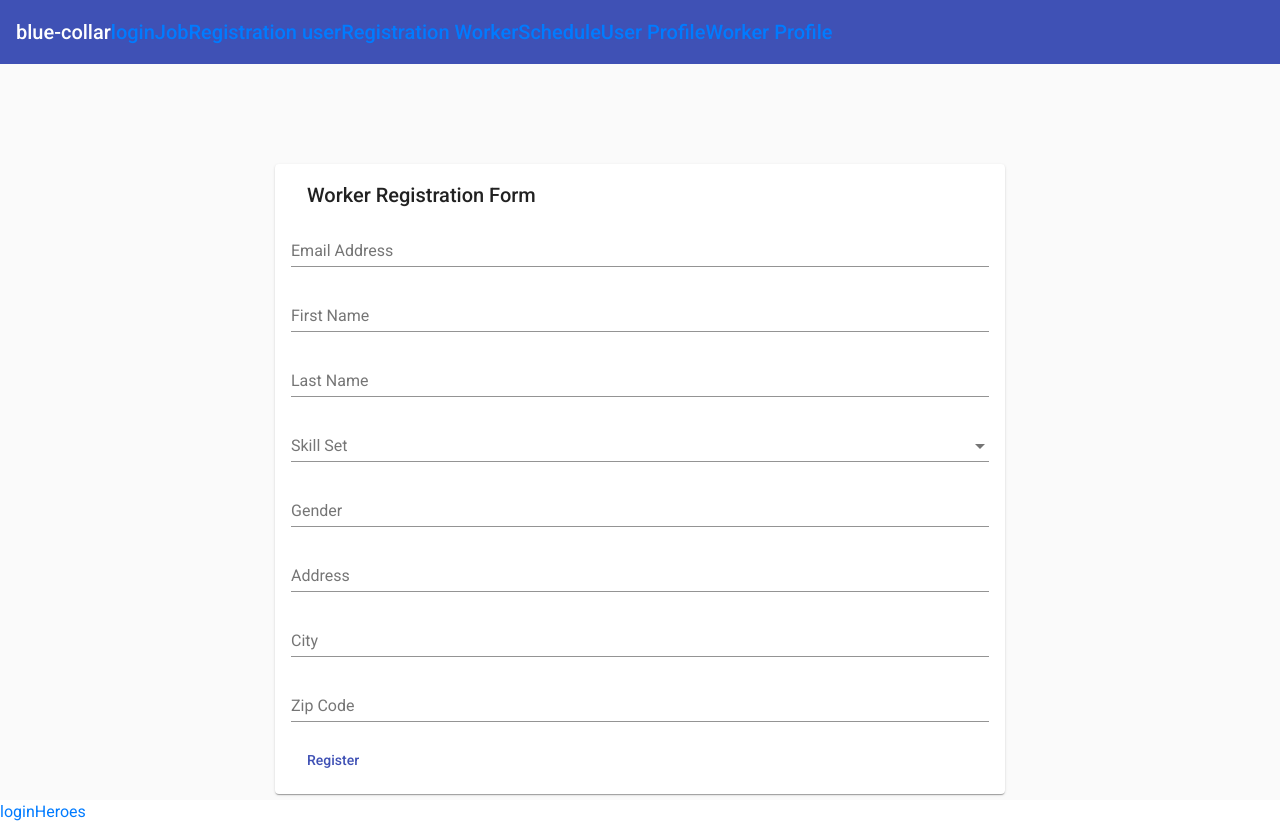
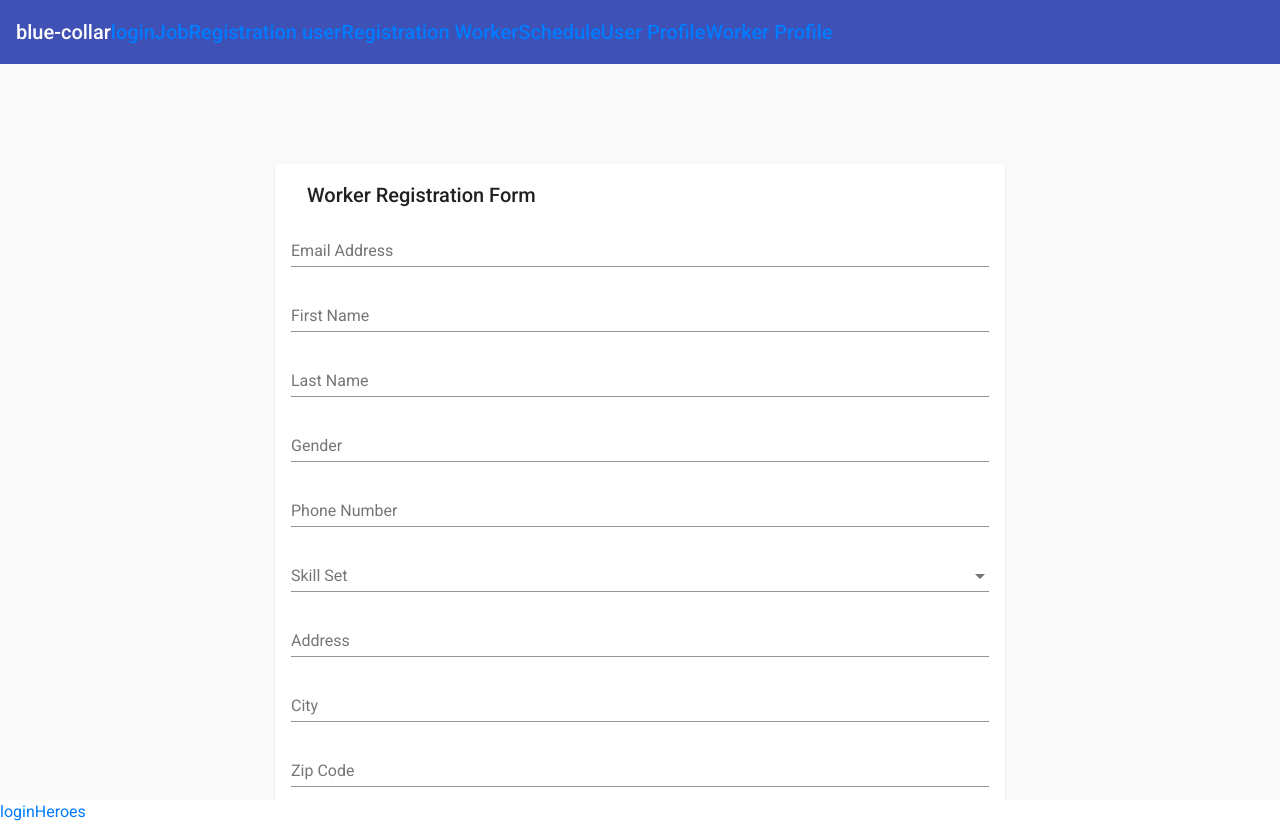
Before and after one commit to jesraygarciano/blue-collar, an Angular app: page /registration-worker in a window 1280 px wide. Built offline with nearby package versions, Linux system fonts and the light colour scheme.

Commit message:
update form

```diff
--- a/src/app/registration-user/registration-user.component.css
+++ b/src/app/registration-user/registration-user.component.css
@@ -4,3 +4,6 @@
 .mt-100{
     margin-top: 100px;
 }
+.mt-20{
+  margin-top: 100px;
+}
--- a/src/app/registration-user/registration-user.component.html
+++ b/src/app/registration-user/registration-user.component.html
@@ -6,35 +6,44 @@
               <div class = "col-md-8">
                     <mat-card>
                         <mat-card-header>
-                            <mat-card-title>Worker Registration Form</mat-card-title>
+                            <mat-card-title>User Registration Form</mat-card-title>
                         </mat-card-header>
-                        <form>
+                        <form [formGroup]="formGroup" (ngSubmit)="onSubmit(formGroup.value)" class="form">
                                 <mat-form-field class="input-full-width">
-                                                <input matInput placeholder="Email Address">
+                                                <input matInput placeholder="Email Address" formControlName="email">
                                 </mat-form-field>
                                 <mat-form-field class="input-full-width">
-                                                <input matInput placeholder="First Name">
+                                                <input matInput placeholder="First Name"  formControlName="firstName">
                                 </mat-form-field>
                                 <mat-form-field class="input-full-width">
-                                                <input matInput placeholder="Last Name">
+                                                <input matInput placeholder="Last Name" formControlName="lastName">
                                 </mat-form-field>
                                 <mat-form-field class="input-full-width">
-                                                <input matInput placeholder="Gender">
+                                                <input matInput placeholder="Gender" formControlName="gender">
                                 </mat-form-field>
                                 <mat-form-field class="input-full-width">
-                                                <input matInput placeholder="Address">
+                                                <input matInput placeholder="Phone Number" formControlName="phone">
                                 </mat-form-field>
                                 <mat-form-field class="input-full-width">
-                                                <input matInput placeholder="City">
+                                                <input matInput placeholder="Address" formControlName="address">
                                 </mat-form-field>
                                 <mat-form-field class="input-full-width">
-                                                <input matInput placeholder="Zip Code">
+                                                <input matInput placeholder="City" formControlName="city">
+                                </mat-form-field>
+                                <mat-form-field class="input-full-width">
+                                                <input matInput placeholder="Zip Code" formControlName="zip">
                                 </mat-form-field>
 
                                         <button mat-button color="primary">Register</button>
 
                         </form>
                     </mat-card>
+
+                    <div *ngIf="post" class = "mt-20">
+                            <mat-card> <h4>Thank you {{post.firstName}}! Your request has been submitted!</h4> </mat-card>
+
+                        </div>
+
               </div>
               <div class = "col-md-2">
 
--- a/src/app/registration-user/registration-user.component.ts
+++ b/src/app/registration-user/registration-user.component.ts
@@ -1,4 +1,16 @@
 import { Component, OnInit } from '@angular/core';
+import { JsonPlaceholderService } from '../service/json-placeholder.service';
+import { HttpClient } from '@angular/common/http';
+import { FormBuilder, FormGroup, FormControl, Validators } from '@angular/forms';
+// export class Worker {
+// 	emailAdrress : any = ''
+// 	lastName: any = ''
+//   firstname:  any = ''
+
+// 	constructor() {
+
+// 	}
+// }
 
 @Component({
   selector: 'app-registration-user',
@@ -6,10 +18,31 @@ import { Component, OnInit } from '@angular/core';
   styleUrls: ['./registration-user.component.css']
 })
 export class RegistrationUserComponent implements OnInit {
+	// posts: Worker[] = []
+  // feed = new Worker()
+  formGroup = new FormGroup({
+    email: new FormControl(''),
+    firstName: new FormControl(''),
+    lastName: new FormControl(''),
+    gender: new FormControl(''),
+    phone_num: new FormControl(''),
+    address: new FormControl(''),
+    city: new FormControl(''),
+    zip: new FormControl(''),
+  });
+  titleAlert: string = 'This field is required';
+  post: any = '';
 
-  constructor() { }
+	constructor(
+    private apiService: JsonPlaceholderService,
+    private http: HttpClient,
+    private formBuilder: FormBuilder
+  ) {}
 
-  ngOnInit() {
+  ngOnInit() {}
+
+  onSubmit(post) {
+    this.post = post;
   }
 
 }
--- a/src/app/registration-worker/registration-worker.component.css
+++ b/src/app/registration-worker/registration-worker.component.css
@@ -4,3 +4,6 @@
 .mt-100{
     margin-top: 100px;
 }
+.mt-20{
+  margin-top: 100px;
+}
--- a/src/app/registration-worker/registration-worker.component.html
+++ b/src/app/registration-worker/registration-worker.component.html
@@ -1,3 +1,4 @@
+
 <div class = "container mt-100" >
         <div class = "row ">
               <div class = "col-md-2">
@@ -8,15 +9,21 @@
                         <mat-card-header>
                             <mat-card-title>Worker Registration Form</mat-card-title>
                         </mat-card-header>
-                        <form>
+                        <form [formGroup]="formGroup" (ngSubmit)="onSubmit(formGroup.value)" class="form">
                                 <mat-form-field class="input-full-width">
-                                                <input matInput placeholder="Email Address">
+                                                <input matInput placeholder="Email Address" formControlName="email">
                                 </mat-form-field>
                                 <mat-form-field class="input-full-width">
-                                                <input matInput placeholder="First Name">
+                                                <input matInput placeholder="First Name"  formControlName="firstName">
                                 </mat-form-field>
                                 <mat-form-field class="input-full-width">
-                                                <input matInput placeholder="Last Name">
+                                                <input matInput placeholder="Last Name" formControlName="lastName">
+                                </mat-form-field>
+                                <mat-form-field class="input-full-width">
+                                                <input matInput placeholder="Gender"  formControlName="gender">
+                                </mat-form-field>
+                                <mat-form-field class="input-full-width">
+                                                <input matInput placeholder="Phone Number"  formControlName="phone">
                                 </mat-form-field>
                                 <mat-form-field class="input-full-width">
                                                 <mat-label>Skill Set</mat-label>
@@ -25,22 +32,25 @@
                                                 </mat-select>
                                 </mat-form-field>
                                 <mat-form-field class="input-full-width">
-                                                <input matInput placeholder="Gender">
+                                                <input matInput placeholder="Address"  formControlName="address">
                                 </mat-form-field>
                                 <mat-form-field class="input-full-width">
-                                                <input matInput placeholder="Address">
+                                                <input matInput placeholder="City"  formControlName="city">
                                 </mat-form-field>
                                 <mat-form-field class="input-full-width">
-                                                <input matInput placeholder="City">
-                                </mat-form-field>
-                                <mat-form-field class="input-full-width">
-                                                <input matInput placeholder="Zip Code">
+                                                <input matInput placeholder="Zip Code"  formControlName="zip">
                                 </mat-form-field>
 
                                         <button mat-button color="primary">Register</button>
 
                         </form>
                     </mat-card>
+
+                    <div *ngIf="post" class = "mt-20">
+                            <mat-card> <h4>Thank you {{post.firstName}}! Your request has been submitted!</h4> </mat-card>
+
+                        </div>
+
               </div>
               <div class = "col-md-2">
 
--- a/src/app/registration-worker/registration-worker.component.ts
+++ b/src/app/registration-worker/registration-worker.component.ts
@@ -1,5 +1,7 @@
 import { Component, OnInit } from '@angular/core';
-import { FormGroup, FormControl } from '@angular/forms';
+import { JsonPlaceholderService } from '../service/json-placeholder.service';
+import { HttpClient } from '@angular/common/http';
+import { FormBuilder, FormGroup, FormControl, Validators } from '@angular/forms';
 
 @Component({
   selector: 'app-registration-worker',
@@ -7,22 +9,33 @@ import { FormGroup, FormControl } from '@angular/forms';
   styleUrls: ['./registration-worker.component.css']
 })
 export class RegistrationWorkerComponent implements OnInit {
+
+  formGroup = new FormGroup({
+    email: new FormControl(''),
+    firstName: new FormControl(''),
+    lastName: new FormControl(''),
+    gender: new FormControl(''),
+    phone: new FormControl(''),
+    address: new FormControl(''),
+    city: new FormControl(''),
+    zip: new FormControl(''),
+  });
+
   skillsList: string[] = ['Carpenter', 'Driver', 'baby Sitter', 'Tutor', 'Cook', 'Plumber'];
-  constructor() { }
 
-  ngOnInit() {
+  titleAlert: string = 'This field is required';
+  post: any = '';
+
+	constructor(
+    private apiService: JsonPlaceholderService,
+    private http: HttpClient,
+    private formBuilder: FormBuilder
+  ) {}
+
+  ngOnInit() {}
+
+  onSubmit(post) {
+    this.post = post;
   }
 
-
-  // workerRegForm = new FormGroup({
-  //   emailAddress: new FormControl(''),
-  //   firstName: new FormControl(''),
-  //   lastName: new FormControl(''),
-  //   skillsSet: new FormControl(''),
-  //   gender: new FormControl(''),
-  //   address: new FormControl(''),
-  //   city: new FormControl(''),
-  //   zipCode: new FormControl(''),
-  // });
-
 }
--- /dev/null
+++ b/src/app/service/json-placeholder.service.ts
@@ -0,0 +1,29 @@
+import { Injectable } from '@angular/core';
+import { HttpClient } from '@angular/common/http';
+
+@Injectable({
+  providedIn: 'root'
+})
+export class JsonPlaceholderService {
+
+  private url = 'https://jsonplaceholder.typicode.com/users';
+
+  constructor(private http: HttpClient) { }
+
+  getPosts() {
+    return this.http.get(this.url);
+  }
+
+  createPost(post) {
+    return this.http.post(this.url, JSON.stringify(post))
+  }
+
+  updatePost(post) {
+    return this.http.patch(this.url + '/' + post.id, JSON.stringify({ isRead: true }))
+  }
+
+  deletePost(id) {
+    return this.http.delete(this.url + '/' + id);
+  }
+
+}
--- a/src/environments/environment.ts
+++ b/src/environments/environment.ts
@@ -3,7 +3,7 @@
 // The list of file replacements can be found in `angular.json`.
 
 export const environment = {
-  production: false
+  production: false,
 };
 
 /*
```
Also changed, not shown: src/app/app.module.ts (+7 -1 lines), 1 other file (tests, documents, lock files or other folders).
